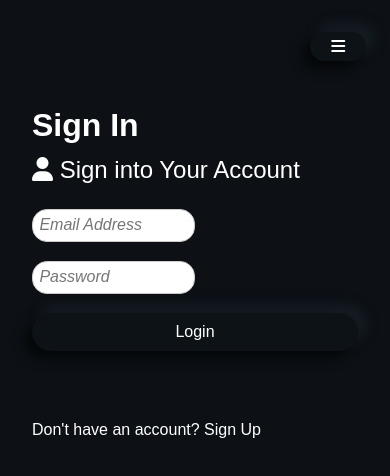
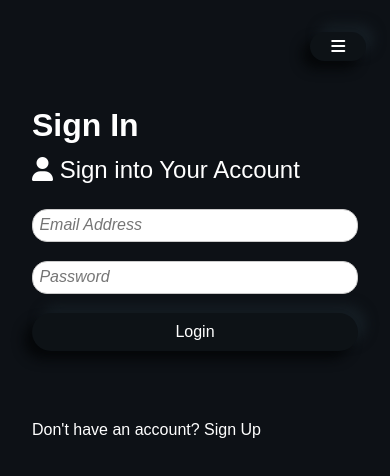
Before and after one commit to adityashnkr/ARPANET, a React (Create React App) app in the folder client/: page /login in a window 390 px wide. Shown: the top 476 px of the page. Built offline with nearby package versions, Linux system fonts and the light colour scheme; no server answers.

Commit message:
cleaner forms

```diff
--- a/client/src/App.css
+++ b/client/src/App.css
@@ -318,6 +318,12 @@ ul {
     width: 150px;;
     margin-bottom: 1.5rem;
   }
+  .form input[type=text],
+.form input[type=email],
+.form input[type=password],
+.form input[type=date]{
+    width: 100%;
+  }
 }
 .landing {
   position: relative;
```
Also changed, not shown: 6 other files (tests, documents, lock files or other folders).
